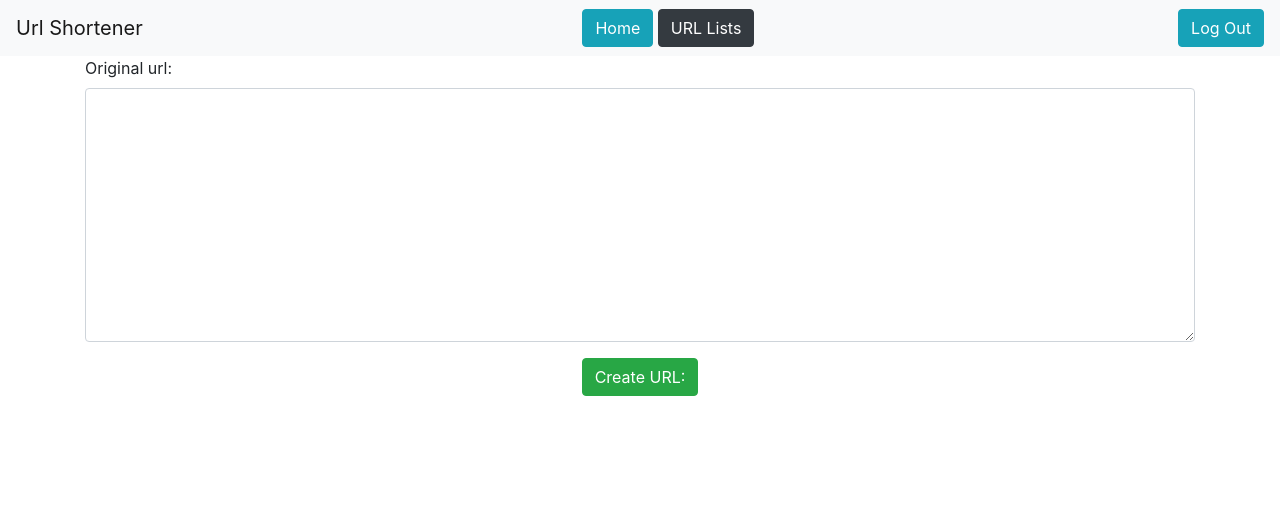
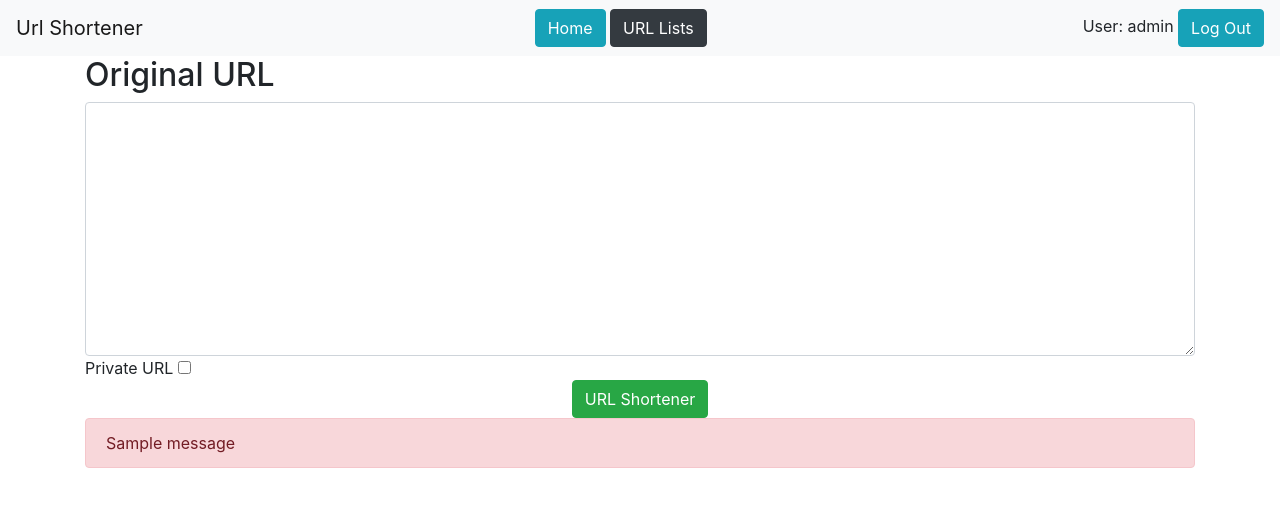
Before and after one commit to juanjocr00/URL-Shortener, a Django app: page /create/ in a window 1280 px wide. Shown: the top 507 px of the page. Run offline with Django 4.2, Linux system fonts and the light colour scheme; a user stored in the database is signed in; one stand-in notice (Sample message) is shown; some libraries are stand-ins or nearby versions.

Commit message:
Public and private URLs

```diff
--- a/templates/base.html
+++ b/templates/base.html
@@ -40,6 +40,7 @@
                 </span>
                 <span>
                     {% if request.user.is_authenticated %}
+                        <a>User: {{user.username}}</a>
                         <a href={% url 'exit' %}><button type="button" class="btn btn-info">Log Out</button></a>
                     {% else %}
                         <a href={% url 'register' %}><button type="button" class="btn btn-info">Register</button></a>
--- a/templates/create.html
+++ b/templates/create.html
@@ -4,8 +4,19 @@
 <div class="container">
     <form method="POST" action="/create/">
         {% csrf_token %}
-        {{ form.as_p }}
-        <center><button type="submit" class="btn btn-success">Create URL:</button></center>
+            <h2>Original URL</h2>
+            {{ form.original_url }}
+            <a>Private URL</a>
+            {{ form.private }}
+        <center><button type="submit" class="btn btn-success">URL Shortener</button></center>
     </form>
+    {% if messages %}
+        {% for message in messages %}
+            <div class="alert alert-danger">
+                {{ message }}
+            </div>
+        {% endfor %}
+    {% endif %}
 </div>
+
 {% endblock content %}
--- a/url_app/forms.py
+++ b/url_app/forms.py
@@ -1,22 +1,19 @@
 from .models import shorterURL
 from django import forms
-from django.contrib.auth.mixins import LoginRequiredMixin
-from django.views.generic.edit import CreateView
 from django.contrib.auth.models import User
 from django.contrib.auth.forms import UserCreationForm
 
 
-class NewShortUrl(forms.ModelForm, LoginRequiredMixin, CreateView):
+class NewShortUrl(forms.ModelForm):
     class Meta:
         model=shorterURL
-        fields = {'original_url'}
+        fields = {'original_url', 'private'}
         widgets = {
-            'original_url': forms.Textarea(attrs={'class': 'form-control'})
+            'original_url': forms.Textarea(attrs={'class': 'form-control'}),
+            'private': forms.CheckboxInput(attrs={'class': 'mi-clase-css'})
         }
 
-        def form_valid(self, form):
-            form.instance.user = self.request.user
-            return super().form_valid(form)
+
 
 class UserRegisterForm(UserCreationForm):
     email = forms.EmailField(error_messages={'required': None, 'invalid': None})
@@ -28,5 +25,11 @@ class UserRegisterForm(UserCreationForm):
         fields = ['email', 'username', 'password1', 'password2']
         help_texts = {k:"" for k in fields}
 
-class FileUploadForm(forms.Form):
+class FileUploadForm(forms.Form, forms.ModelForm):
     file = forms.FileField()
+    class Meta:
+        model=shorterURL
+        fields = {'private'}
+        widgets = {
+                'private': forms.CheckboxInput(attrs={'class': 'mi-clase-css'})
+            }
--- a/url_app/models.py
+++ b/url_app/models.py
@@ -5,6 +5,7 @@ class shorterURL (models.Model):
     original_url = models.TextField()
     shorter_url = models.CharField(max_length=100)
     visit_count = models.IntegerField(default=0)
+    private = models.BooleanField(default=False)
     username = models.CharField(max_length=100)
 
     def __str__(self):
--- a/url_app/views.py
+++ b/url_app/views.py
@@ -25,6 +25,10 @@ def UrlShortener(request):
             original_website = form.cleaned_data['original_url'].splitlines()
             global urls
             urls = []
+            if form.cleaned_data['private'] == True:
+                is_private = True
+            else:
+                is_private = False
             for values in original_website:
                     found = False
                     for tuple in urls:
@@ -51,10 +55,16 @@ def UrlShortener(request):
                                     for i in range (6):
                                         random_chars += random.choice(random_list)
                                 user = request.user.username
-                                short_to_db= shorterURL(original_url=values, shorter_url=random_chars, username=user)
+                                short_to_db= shorterURL(original_url=values, shorter_url=random_chars, username=user, private=is_private)
                                 short_to_db.save()
                                 urls.append((values, random_chars))
-            return render(request, 'urlcreated.html', {'shorts':urls})
+            if len(urls) == 0:
+                form=NewShortUrl()
+                context={'form':form}
+                messages.error(request, 'No valid URL found.')
+                return render(request, 'create.html', context)
+            else:
+                return render(request, 'urlcreated.html', {'shorts':urls})
         return urls
     else:
         form=NewShortUrl()
@@ -73,6 +83,10 @@ def UrlFile(request):
             original_website = file.read().decode('utf-8').splitlines()
             global urls
             urls = []
+            if form.cleaned_data['private'] == True:
+                is_private = True
+            else:
+                is_private = False
             for values in original_website:
                     found = False
                     for tuple in urls:
@@ -99,26 +113,37 @@ def UrlFile(request):
                                     for i in range (6):
                                         random_chars += random.choice(random_list)
                                 user = request.user.username
-                                short_to_db= shorterURL(original_url=values, shorter_url=random_chars, username=user)
+                                short_to_db= shorterURL(original_url=values, shorter_url=random_chars, username=user, private=is_private)
                                 short_to_db.save()
                                 urls.append((values, random_chars))
-            return render(request, 'urlcreated.html', {'shorts':urls})
+            if len(urls) == 0:
+                form = FileUploadForm()
+                context={'form':form}
+                messages.error(request, 'No valid URL found.')
+                return render(request, 'file_upload.html', context)
+            else:
+                return render(request, 'urlcreated.html', {'shorts':urls})
         return urls
     else:
-        form=NewShortUrl()
         form = FileUploadForm()
         context={'form':form}
         return render(request, 'file_upload.html', context)
 
 def redirect(request, url):
     current_obj = shorterURL.objects.filter(shorter_url=url)
-    web_visit = get_object_or_404(shorterURL, shorter_url=url)
-    web_visit.visit_count +=1
-    web_visit.save()
-    if len(current_obj) == 0:
-        return render(request, 'pagenotfound.html')
-    context = {'obj': current_obj[0]}
-    return render(request, 'redirect.html', context)
+    try:
+        current = shorterURL.objects.get(shorter_url=url)
+        if current.private==True and current.username != request.user.username:
+            return render(request, 'registration/login.html')
+        web_visit = get_object_or_404(shorterURL, shorter_url=url)
+        web_visit.visit_count +=1
+        web_visit.save()
+        if len(current_obj) == 0:
+            return render(request, 'pagenotfound.html')
+        context = {'obj': current_obj[0]}
+        return render(request, 'redirect.html', context)
+    except shorterURL.DoesNotExist:
+        return render(request, 'login')
 
 @login_required
 def url_list(request):
```
Also changed, not shown: templates/file_upload.html (+14 -1 lines), templates/register.html (+13 -1 lines), templates/registration/login.html (+2 -5 lines), db.sqlite3, url_app/migrations/0010_shorterurl_private.py (added).
